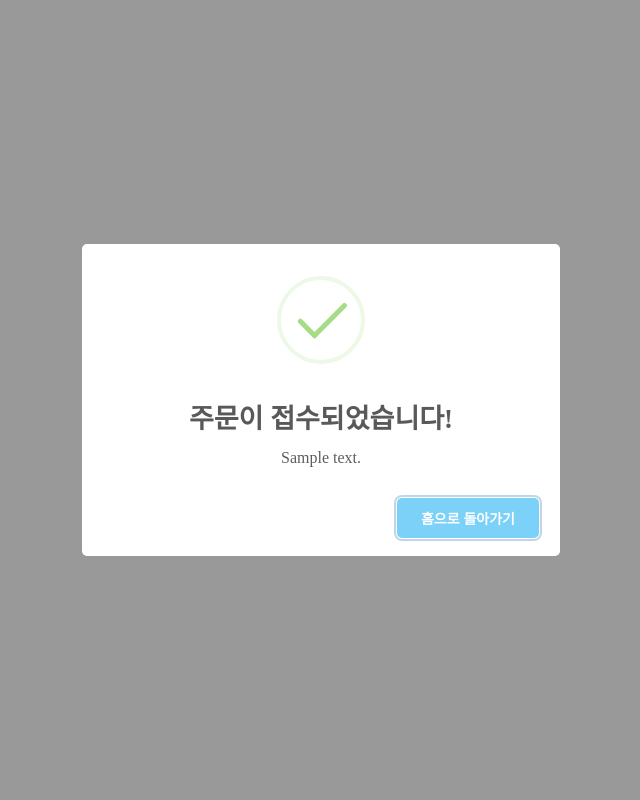
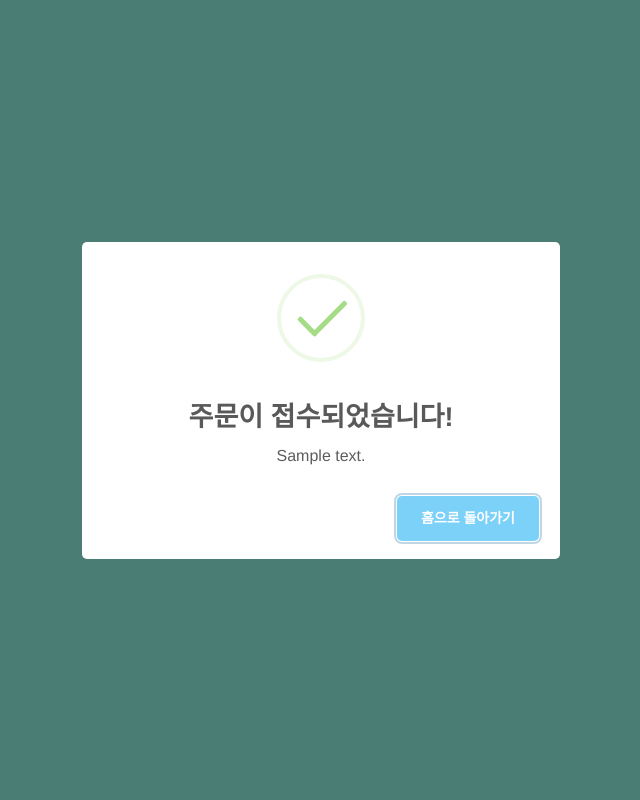
Before and after one commit to 331leo/OnlineShop, a Python web app: template templates/success.html in a window 1280 px wide. Shown: the whole page, without its empty margins (319-959 px from the left). Run offline with Jinja, Linux system fonts and the light colour scheme; the template is opened without the code that fills it: most values are stand-ins (such as "Sample title", 1, 10 or a date in 2020); some libraries are stand-ins or nearby versions; some web fonts are replaced.

Commit message:
feat: add font to CSS

```diff
--- a/templates/success.html
+++ b/templates/success.html
@@ -15,6 +15,25 @@
     <meta property="og:title" content="SUCCESS: {{store_title}}" />
   </head>
   <body>
+  <style>
+    @font-face {
+    font-family: 'MaplestoryOTFLight';
+    src: url('https://cdn.jsdelivr.net/gh/projectnoonnu/noonfonts_20-04@2.1/MaplestoryOTFLight.woff') format('woff');
+    font-weight: normal;
+    font-style: normal;
+}
+	body, input, select, textarea, button {
+		color: #585858;
+		/*font-family: "Source Sans Pro", Helvetica, sans-serif;*/
+		font-family: 'MaplestoryOTFLight', Helvetica, sans-serif;
+		font-size: 16pt;
+		font-weight: 300;
+		line-height: 1.75;
+	}
+    body{
+      background-color: #7bd0c1;
+    }
+  </style>
     <script>
       var st = "{{text}}";
       st = st.replaceAll("<br>", "\n");
```
Also changed, not shown: templates/index.html (+10 -7 lines).
